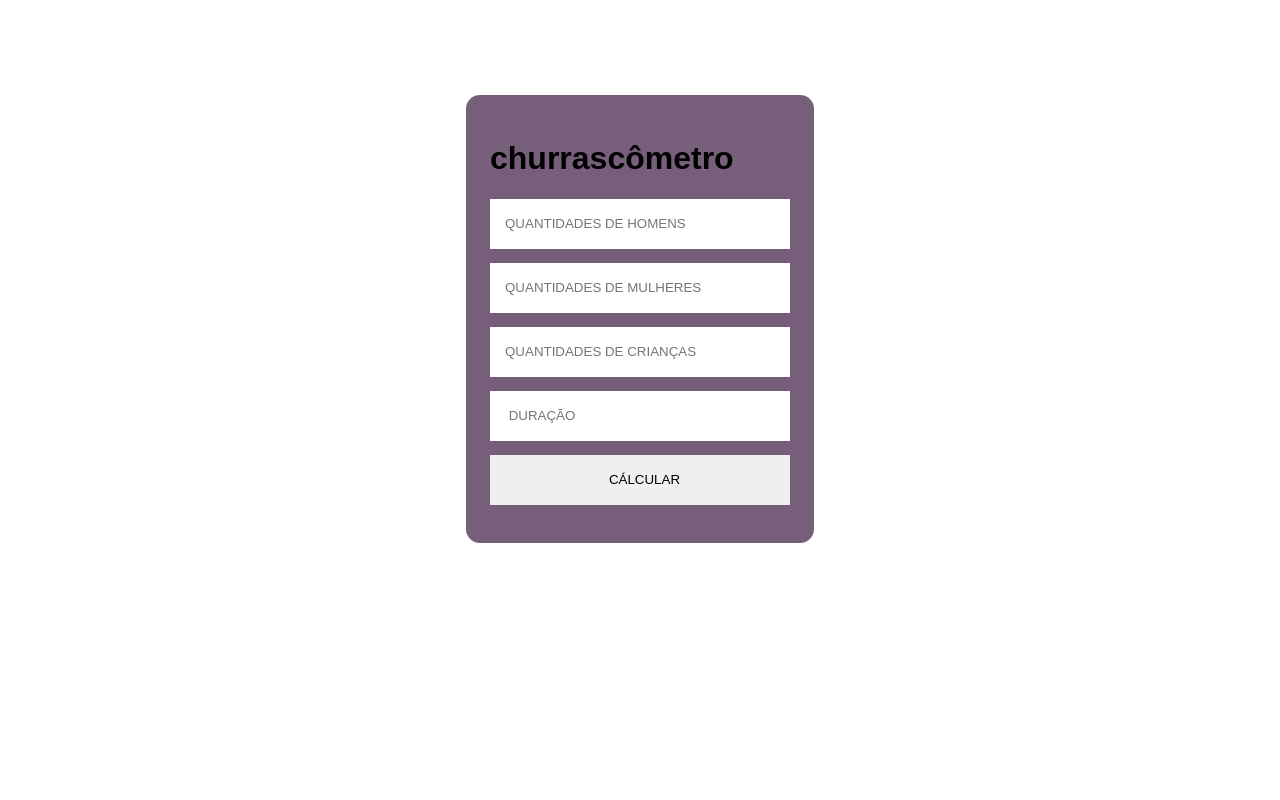
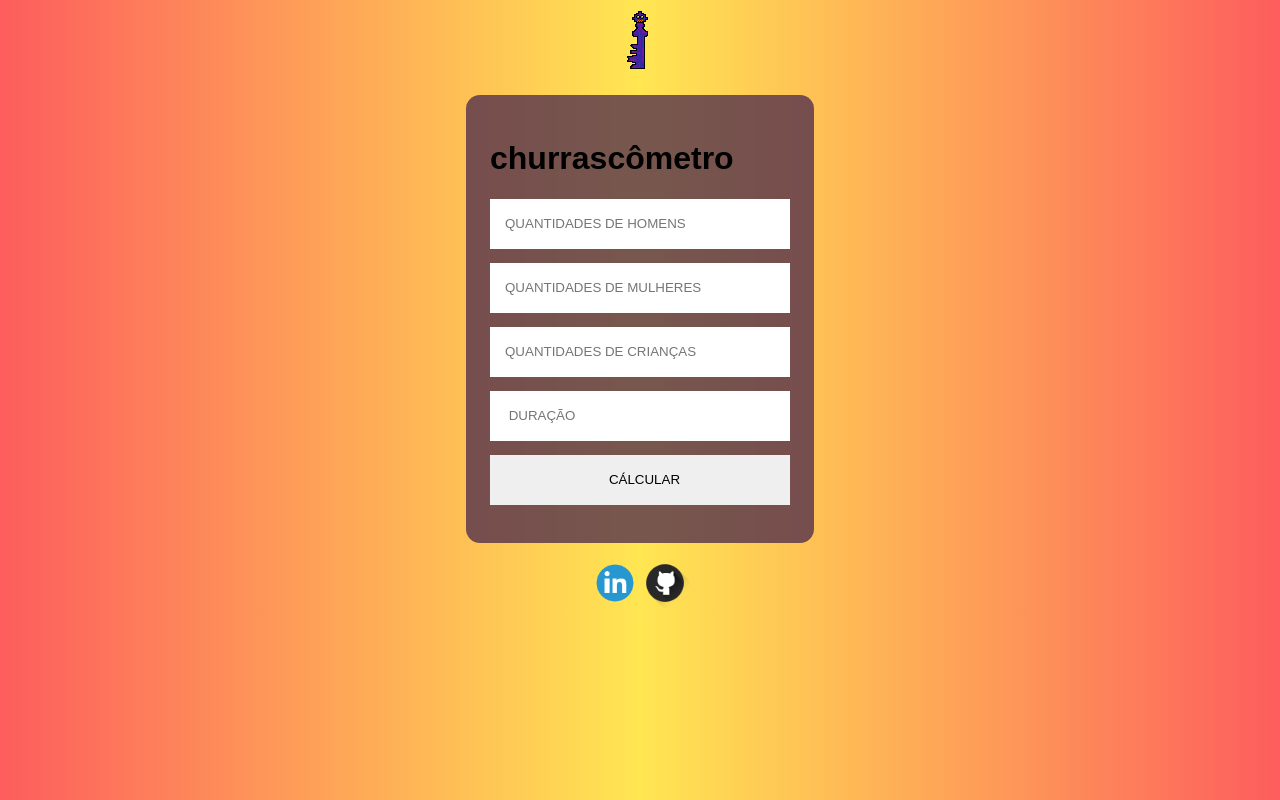
Before and after one commit to willianglitch/Churrasc-metro, a plain HTML site: page index.html in a window 1280 px wide. Drawn offline with Linux system fonts and the light colour scheme.

Commit message:
update 3.0
style

```diff
--- a/css/style.css
+++ b/css/style.css
@@ -3,7 +3,16 @@ body{
     margin: 0px;
     outline: none;
     box-sizing: border-box;
+    background-image: linear-gradient(to left , #FD5D5D , #FFE652 , #FD5D5D);
 }
+.img{
+    display: flex;
+    justify-content: center;
+    margin-top: 10px;
+    margin-bottom: -70px;
+    transform: rotateY(180deg);
+}
+
 .container{
     max-width: 300px;
     margin: auto;
@@ -24,3 +33,11 @@ body{
     box-sizing: border-box;
 
 }
+.redesContato{
+    display: flex;
+    justify-content: center;
+    margin-top: 15px;
+}
+.redesContato img{
+    height: 50px;
+}
--- a/index.html
+++ b/index.html
@@ -10,6 +10,7 @@
 </head>
 <body>
     <div class="img">
+        <img src="./assept/key.png" alt="imagem de uma chave de porta em tons que passam a sensação de frio">
 
     </div>
     <div class="container">
@@ -25,6 +26,11 @@
         </div>
     </div>
 
+    <div class="redesContato">
+        <a href="https://www.linkedin.com/in/willianglitchprogramador/"><img src="./assept/linkedin.png" alt=""></a>
+        <a href="https://github.com/willianglitch"><img src="./assept/github2.png" alt=""></a>
+    </div>
+
 
     <!-- caminho de conexão com o javascript externo -->
     <script src="script.js"></script>
```
Also changed, not shown: assept/github2.png (added), assept/key-02.png (added), assept/key-03.png (added), assept/key-04.png (added), assept/key.png (added), assept/linkedin.png (added), script.js (line endings or trailing spaces).
